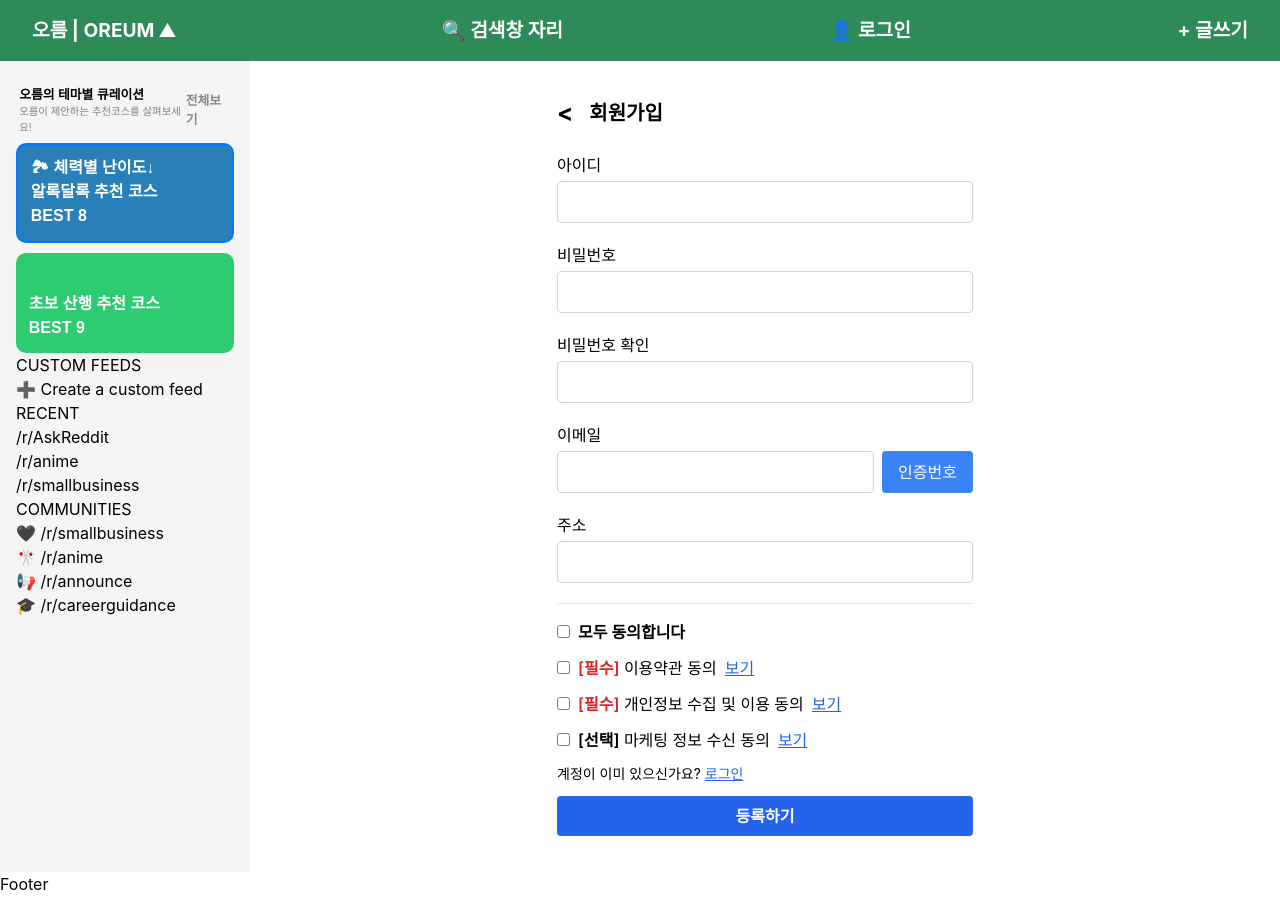
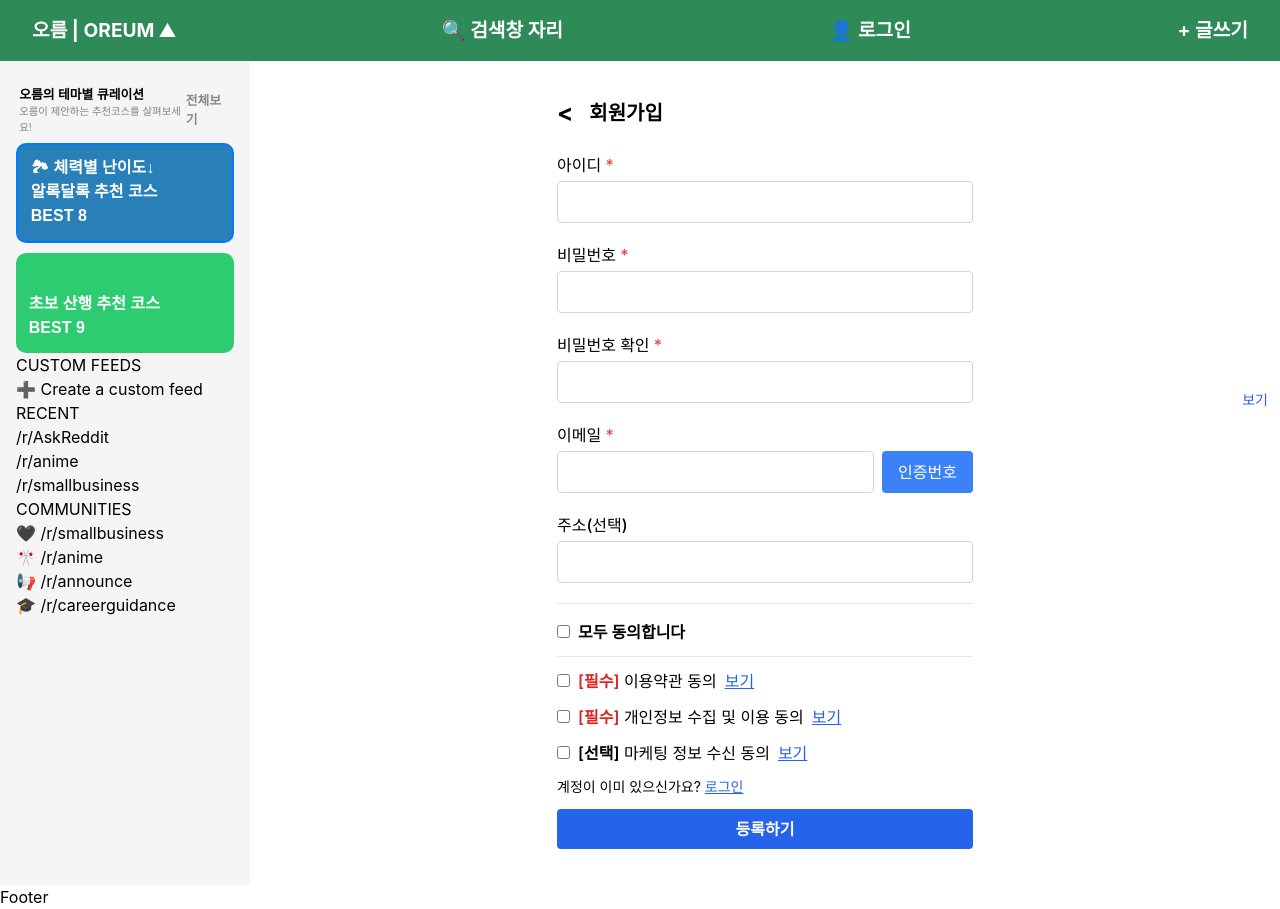
Before and after one commit to sanghyunbang/oreum-fronted-react, a React (Create React App) app: page /join in a window 1280 px wide. Built offline with nearby package versions, Linux system fonts and the light colour scheme; some icons are missing.

Commit message:
feat: 회원가입 작성 조건 추가

```diff
--- a/src/pages/Join_Page.jsx
+++ b/src/pages/Join_Page.jsx
@@ -11,18 +11,41 @@ const JoinPage = () => {
   const [showTerms, setShowTerms] = useState(false);
   const [showPrivacy, setShowPrivacy] = useState(false);
   const [showmarketing,setShowMarketing] = useState(false);
+  const [showPassword,setShowPassword] = useState(); //비밀번호 보기, 숨기기
 
   const refs = {userid: useRef(), nickname: useRef(), pw: useRef(), pwCheck: useRef(), email: useRef()};
 
+  //
   const doChange = (e) => {
     setFormData((prev) => ({ ...prev, [e.target.name]: e.target.value }));
     setErrors((prev) => ({ ...prev, [e.target.name]: "" }));
   };
 
-  const emailCheck = () => {
-    setDoShow(true);
+  //이메일 형식 체크
+  const isValidEmail = (email) => {
+    const emailRegex = /^[^\s@]+@[^\s@]+\.[^\s@]+$/;
+    return emailRegex.test(email);
   };
 
+  //이메일 인증번호
+  const emailCheck = () => {
+  if (!formData.email.trim()) {
+    setErrors(prev => ({ ...prev, email: "이메일(을)를 입력하세요." }));
+    return;
+  }else if (!isValidEmail(formData.email)) {
+    setErrors(prev => ({ ...prev, email: "올바른 이메일 형식이 아닙니다." }));
+    refs.email.current.focus();
+    return;
+  }
+  alert("인증번호가 발송되었습니다.")
+  setDoShow(true);
+  };
+
+  const doECheck = ()=>{
+    alert("인증완료");
+  }
+
+  //약관 전체 동의
   const handleAgreeAll = (e) => {
     const checked = e.target.checked;
     setAgreeAll(checked);
@@ -33,6 +56,7 @@ const JoinPage = () => {
     });
   };
 
+  //약관 개별 동의
   const handleAgree = (e)=>{
     setAgree(prev => {
       const newState = { ...prev, [e.target.name]: e.target.checked };
@@ -41,14 +65,19 @@ const JoinPage = () => {
     });
   }
 
+  //폼 제출
   const doSubmit = (e) => {
     e.preventDefault();
     const newErrors = {};
     if (!formData.nickname.trim()) newErrors.nickname = "아이디(을)를 입력하세요.";
+    else if (formData.nickname.length < 4 || formData.nickname.length > 20) newErrors.nickname = "아이디는 4자 이상 20자 이하로 입력해주세요.";
     if (!formData.pw.trim()) newErrors.pw = "비밀번호(을)를 입력하세요.";
+    else if (formData.pw.length < 8 || formData.pw.length > 20) newErrors.pw = "비밀번호는 8자 이상 20자 이하로 입력해주세요.";
     if (!formData.pwCheck.trim()) newErrors.pwCheck = "비밀번호 확인(을)를 입력하세요.";
     if (formData.pw !== formData.pwCheck) newErrors.pwCheck = "비밀번호가 일치하지 않습니다.";
     if (!formData.email.trim()) newErrors.email = "이메일(을)를 입력하세요.";
+
+    //에러가 있을시 에러표시 및 포커스
     if (Object.keys(newErrors).length > 0) {
       setErrors(newErrors);
       const firstErrorField = Object.keys(newErrors)[0];
@@ -93,15 +122,16 @@ const JoinPage = () => {
 
       <form onSubmit={doSubmit} className="space-y-5">
         <div>
-          <label className="block mb-1 font-medium">아이디</label>
+          <label className="block mb-1 font-medium">아이디 <span className="text-red-500">*</span></label>
           <input
             type="text"
             name="nickname"
             value={formData.nickname}
             onChange={doChange}
             ref={refs.nickname}
-            onBlur={() => {
+            onBlur={() => { //아이디 입력칸에서 벗어났을 때 조건문에 걸리면 에러 표시 (나머지도 동일)
               if (!formData.nickname.trim()) setErrors(prev => ({ ...prev, nickname: "아이디(을)를 입력하세요." }));
+              else if (formData.nickname.length < 4||formData.nickname.length > 20) setErrors(prev => ({...prev, nickname: "아이디는 4자 이상 20자 이하로 입력해주세요." }));
               else setErrors(prev => ({ ...prev, nickname: "" }));
             }}
             className={`w-full border rounded px-3 py-2 focus:outline-none focus:ring ${errors.nickname ? 'border-red-500' : 'border-gray-300'}`}
@@ -110,24 +140,29 @@ const JoinPage = () => {
         </div>
 
         <div>
-          <label className="block mb-1 font-medium">비밀번호</label>
+          <label className="block mb-1 font-medium">비밀번호 <span className="text-red-500">*</span></label>
           <input
-            type="password"
+            type={showPassword?"text":"password"}
             name="pw"
             value={formData.pw}
             onChange={doChange}
             ref={refs.pw}
             onBlur={() => {
               if (!formData.pw.trim()) setErrors(prev => ({ ...prev, pw: "비밀번호(을)를 입력하세요." }));
+              else if(formData.pw.length < 8||formData.pw.length > 20) setErrors(prev =>({...prev, pw:"비밀번호는 8자 이상 20자 이하로 입력해주세요."}))
+              else if(formData.pwCheck!==formData.pw) setErrors(prev=> ({...prev, pwCheck:"비밀번호가 일치 하지않습니다."}))
               else setErrors(prev => ({ ...prev, pw: "" }));
             }}
             className={`w-full border rounded px-3 py-2 focus:outline-none focus:ring ${errors.pw ? 'border-red-500' : 'border-gray-300'}`}
           />
+          <button type="button" onClick={() => setShowPassword(prev => !prev)} className="absolute right-3 top-1/2 transform -translate-y-1/2 text-blue-600 text-sm">
+            {showPassword ? "숨기기" : "보기"}
+          </button>
           {errors.pw && <p className="text-red-500 text-sm mt-1">{errors.pw}</p>}
         </div>
 
         <div>
-          <label className="block mb-1 font-medium">비밀번호 확인</label>
+          <label className="block mb-1 font-medium">비밀번호 확인 <span className="text-red-500">*</span></label>
           <input
             type="password"
             name="pwCheck"
@@ -135,7 +170,8 @@ const JoinPage = () => {
             onChange={doChange}
             ref={refs.pwCheck}
             onBlur={() => {
-              if (!formData.pwCheck.trim()) setErrors(prev => ({ ...prev, pwCheck: "비밀번호(을)를 입력하세요." }));
+              if (!formData.pwCheck.trim()) setErrors(prev => ({ ...prev, pwCheck: "비밀번호 확인(을)를 입력하세요." }));
+              else if(formData.pwCheck!==formData.pw) setErrors(prev=> ({...prev, pwCheck:"비밀번호가 일치 하지않습니다."}))
               else setErrors(prev => ({ ...prev, pwCheck: "" }));
             }}
             className={`w-full border rounded px-3 py-2 focus:outline-none focus:ring ${errors.pwCheck ? 'border-red-500' : 'border-gray-300'}`}
@@ -144,7 +180,7 @@ const JoinPage = () => {
         </div>
 
         <div>
-          <label className="block mb-1 font-medium">이메일</label>
+          <label className="block mb-1 font-medium">이메일 <span className="text-red-500">*</span></label>
           <div className="flex space-x-2">
             <input
               type="email"
@@ -152,8 +188,10 @@ const JoinPage = () => {
               value={formData.email}
               onChange={doChange}
               ref={refs.email}
+              readOnly={doShow}
               onBlur={() => {
                 if (!formData.email.trim()) setErrors(prev => ({ ...prev, email: "이메일(을)를 입력하세요." }));
+                else if (!isValidEmail(formData.email)) setErrors(prev => ({ ...prev, email: "올바른 이메일 형식이 아닙니다." }));
                 else setErrors(prev => ({ ...prev, email: "" }));
               }}
               className={`flex-grow border rounded px-3 py-2 focus:outline-none focus:ring ${errors.email ? 'border-red-500' : 'border-gray-300'}`}
@@ -165,13 +203,13 @@ const JoinPage = () => {
           {doShow && (
             <div className="mt-2 flex space-x-2">
               <input type="number" name="certification" className="flex-grow border rounded px-3 py-2 focus:outline-none focus:ring" />
-              <button type="button" className="bg-green-500 text-white px-4 rounded hover:bg-green-600">인증 확인</button>
+              <button type="button" className="bg-green-500 text-white px-4 rounded hover:bg-green-600" onClick={doECheck}>인증 확인</button>
             </div>
           )}
         </div>
 
         <div>
-          <label className="block mb-1 font-medium">주소</label>
+          <label className="block mb-1 font-medium">주소(선택)</label>
           <input
             type="text"
             name="address"
@@ -186,6 +224,7 @@ const JoinPage = () => {
             <input type="checkbox" checked={agreeAll} onChange={handleAgreeAll} className="form-checkbox" />
             <span className="font-semibold">모두 동의합니다</span>
           </label>
+          <hr />
 
           <label className="block">
             <input type="checkbox" name="terms" checked={agree.terms} onChange={handleAgree} className="form-checkbox" />
```
